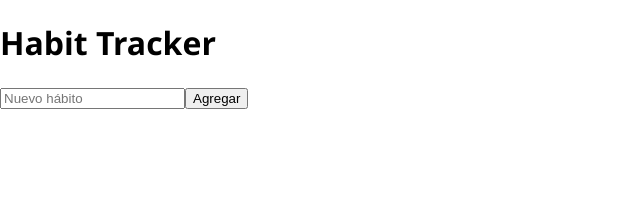
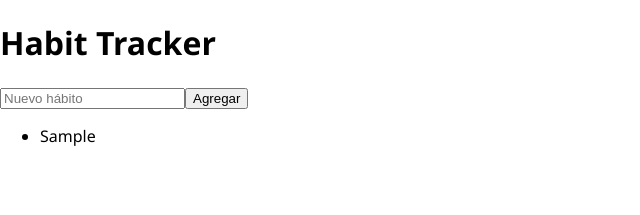
Before and after one commit to urielrvp-cmd/Habit-Tracker, a React (Vite) app in the folder Habit-Tracker/: page / in a window 1280 px wide. Both pictures are taken after typing "Sample" into the empty fields and a click on the button "Agregar". Shown: the top 215 px of the page, without its empty margins (0-640 px from the left). Built offline with nearby package versions, Linux system fonts and the light colour scheme.

Commit message:
mostrar lista de habitos

```diff
--- a/Habit-Tracker/src/App.jsx
+++ b/Habit-Tracker/src/App.jsx
@@ -1,13 +1,14 @@
 import { useHabitos } from "./components/Habitos/GestionHabitos/UseGestionHabitos";
 import FormularioHabito from "./Components/Habitos/FormularioNuevoHabitos/FormularioHabitos";
-
+import ListaHabitos from "./Components/Habitos/ListaDeHabitos/ListaHabitos"
 
 function App() {
-  const { agregarHabito } = useHabitos();
+  const { habitos, agregarHabito } = useHabitos();
   return (
     <div>
       <h1>Habit Tracker</h1>
       <FormularioHabito onAgregar={agregarHabito} />
+      <ListaHabitos habitos={habitos} />
     </div>
   );
 }
--- a/Habit-Tracker/src/Components/Habitos/ListaDeHabitos/ListaHabitos.jsx
+++ b/Habit-Tracker/src/Components/Habitos/ListaDeHabitos/ListaHabitos.jsx
@@ -1,7 +1,17 @@
 //Muestra la lista de habitos
 
-function ListaHabitos() {
-  return <div>Lista</div>;
+function ListaHabitos({ habitos }) {
+  if (habitos.length === 0) {
+    return <p>Sin hábitos</p>;
+  }
+
+  return (
+    <ul>
+      {habitos.map((habito) => (
+        <li key={habito.id}>{habito.nombre}</li>
+      ))}
+    </ul>
+  );
 }
 
 export default ListaHabitos;
```
